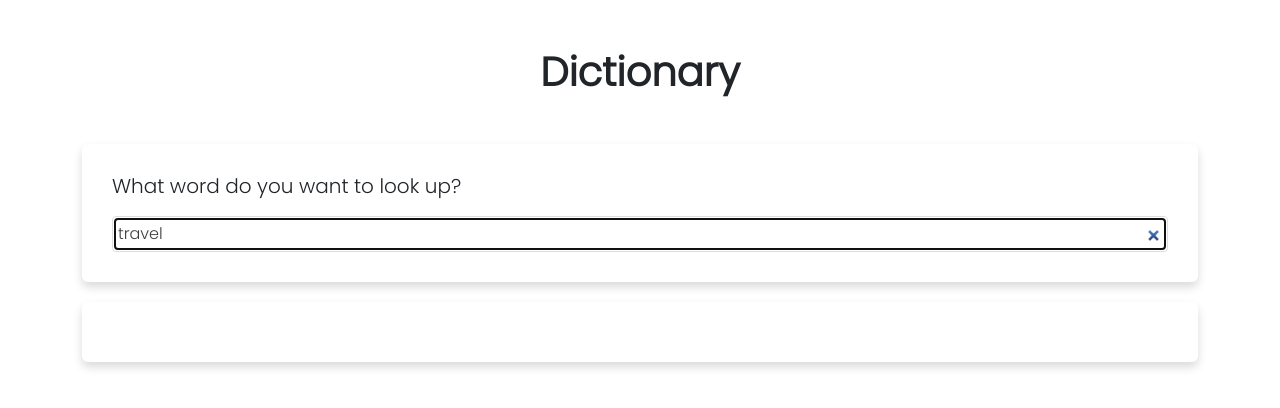
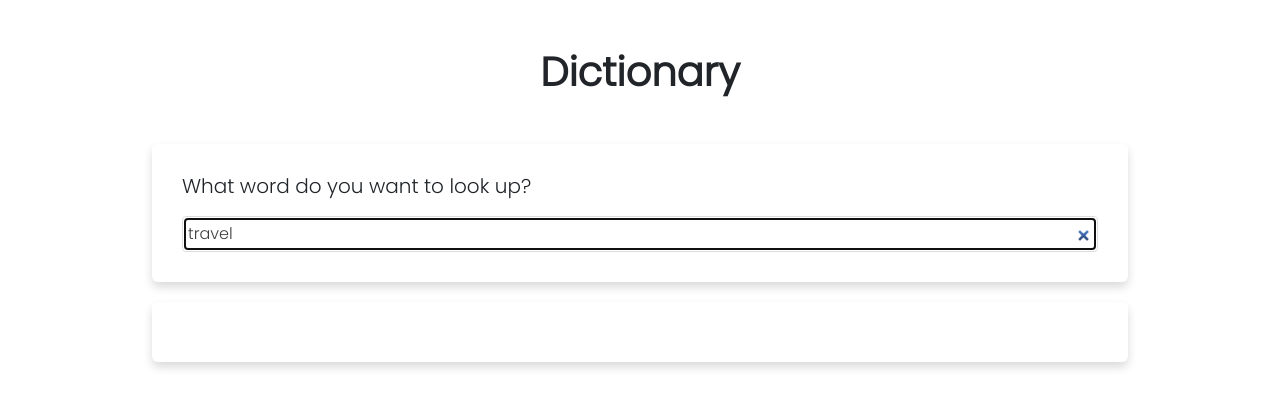
Before and after one commit to karynhuynh/dictionary-react, a React (Create React App) app: page / in a window 1280 px wide. Shown: the top 408 px of the page. Built offline with nearby package versions, Linux system fonts and the light colour scheme; no server answers; the HTML template or start-up script is replaced by a standard one.

Commit message:
Updated css

```diff
--- a/src/App.css
+++ b/src/App.css
@@ -8,6 +8,11 @@ body {
   font-family: "Poppins", sans-serif;
 }
 
+.App {
+  max-width: 1000px;
+  margin: 0 auto;
+}
+
 .App h1 {
   font-size: 40px;
   font-weight: bolder;
```
